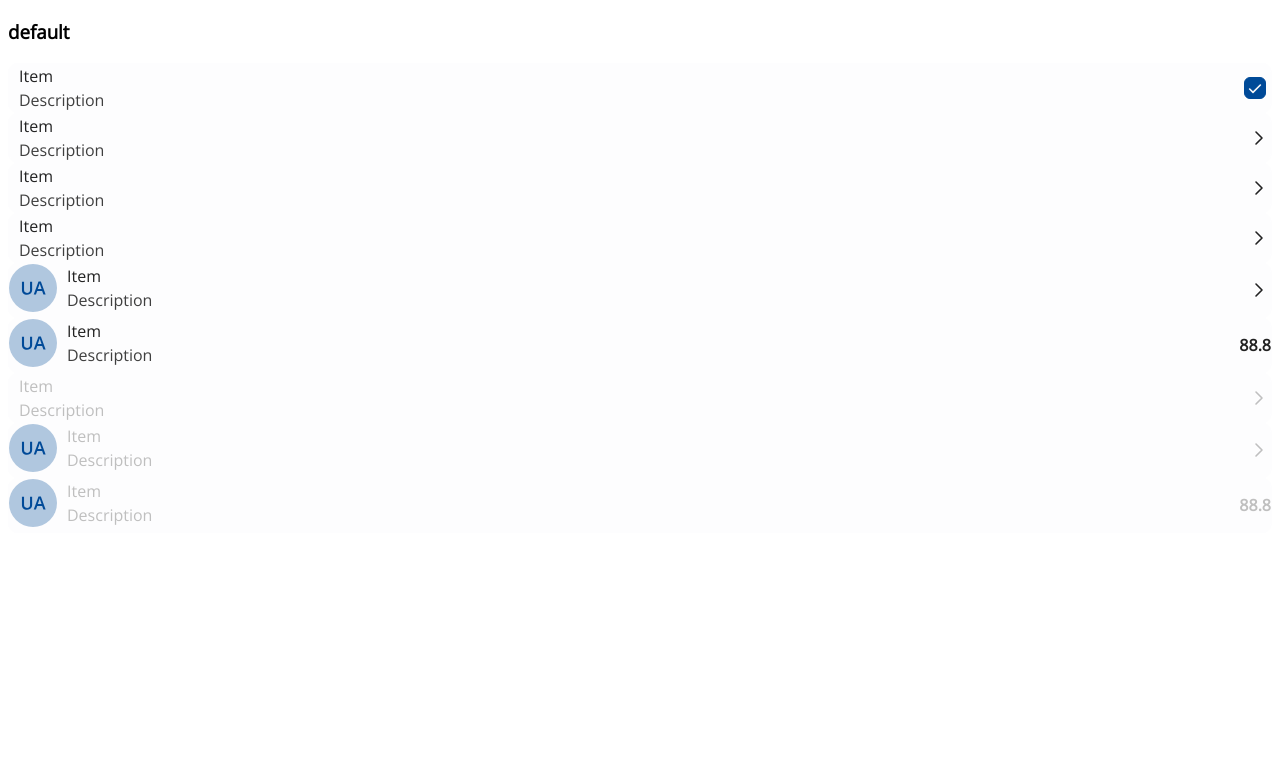
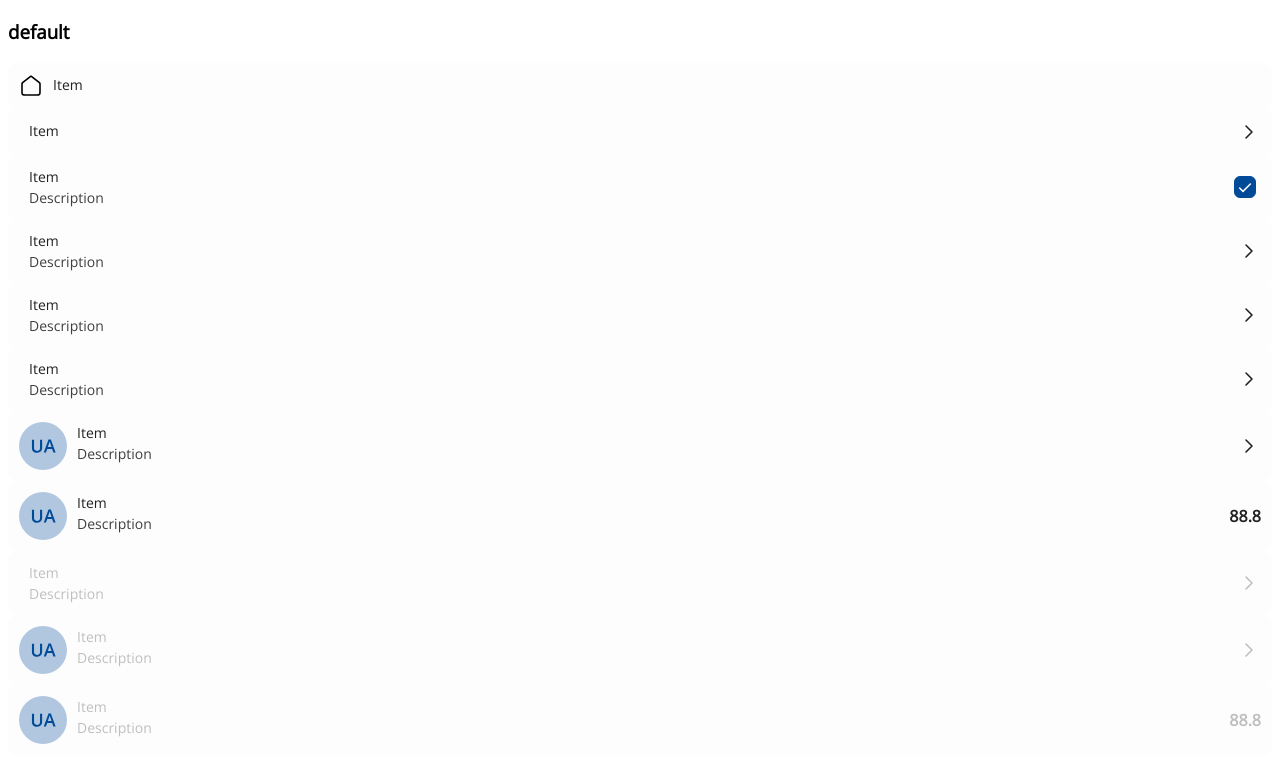
Before and after one commit to CesarSustaita/uaslp-ui-kit, a website built with Vite: page src/link-page/list.html in a window 1280 px wide. Shown: the part 97-860 px from the top of the page. Before the commit the page ends 800 px from the top, so only its background shows below. Built offline with nearby package versions, Linux system fonts and the light colour scheme.

Commit message:
Fix: The align-self: stretch was implemented in first-element

```diff
--- a/src/components/ui-list.js
+++ b/src/components/ui-list.js
@@ -15,7 +15,6 @@ export class UIList extends LitElement {
 
     .list-container {
         display: flex;
-        dis
         padding: 10px;
         flex-direction: row;
         align-items: flex-start;
@@ -24,6 +23,7 @@ export class UIList extends LitElement {
         border-radius: 10px;
         border: 1px solid var(--background-background-component);
         background: var(--background-background-component);
+        -webkit-tap-highlight-color: transparent;
     }
 
     .list-container:not([disabled]):hover {
@@ -39,10 +39,11 @@ export class UIList extends LitElement {
         flex-direction: column;
         width: 100%;
         font-family: "Open Sans";
-        font-size: 16px;
+        font-size: 14px;
         font-style: normal;
         font-weight: 400;
         line-height: 150%; /* 24px */
+        border: 0px solid black;
 
     }
 
@@ -69,6 +70,13 @@ export class UIList extends LitElement {
         stroke: var(--text-default-disabled);
     }
 
+    .first-element {
+        display: flex;
+        justify-content: center;
+        align-items: center;
+        align-self: stretch;
+    }
+
     .end-element {
         display: flex;
         justify-content: center;
@@ -81,6 +89,10 @@ export class UIList extends LitElement {
     :host([disabled]) ::slotted(span[slot="end-element"]) {
         color: var(--text-default-disabled) !important;
         stroke: var(--text-default-disabled) !important;
+    }
+
+    ::slotted([slot="start-element"]) svg {
+        color: var(--text-default-default);
     }
 
     ::slotted([slot="end-element"]) svg {
@@ -118,11 +130,11 @@ export class UIList extends LitElement {
         super();
 
         this.text= 'List Item';
-        this.description= 'Description';
+        this.description= '';
         this.disabled = false;
 
          if (!this.id) {
-            this.id = 'card-' + Math.random().toString(36).substring(2, 9);
+            this.id = 'list-' + Math.random().toString(36).substring(2, 9);
         }
     }
 
@@ -130,7 +142,7 @@ export class UIList extends LitElement {
     render() {
 
         return html `
-           <div class="list-container" @click=${this.handleItemClick}>
+           <div class="list-container" @click=${this.handleItemClick} ?disabled=${this.disabled}>
             <div class="first-element">
                 <slot name="start-element"></slot>
             </div>
--- a/src/link-page/list.html
+++ b/src/link-page/list.html
@@ -14,6 +14,17 @@
 
     <h3>default</h3>
 
+    <ui-list text="Item" >
+        <svg slot="start-element" width="24" height="24" viewBox="0 0 24 24" fill="none">
+            <path d="M3 10.5651C3 9.9907 3 9.70352 3.07403 9.43905C3.1396 9.20478 3.24737 8.98444 3.39203 8.78886C3.55534 8.56806 3.78202 8.39175 4.23539 8.03912L11.0177 2.764C11.369 2.49075 11.5447 2.35412 11.7387 2.3016C11.9098 2.25526 12.0902 2.25526 12.2613 2.3016C12.4553 2.35412 12.631 2.49075 12.9823 2.764L19.7646 8.03913C20.218 8.39175 20.4447 8.56806 20.608 8.78886C20.7526 8.98444 20.8604 9.20478 20.926 9.43905C21 9.70352 21 9.9907 21 10.5651V17.8C21 18.9201 21 19.4801 20.782 19.908C20.5903 20.2843 20.2843 20.5903 19.908 20.782C19.4802 21 18.9201 21 17.8 21H6.2C5.07989 21 4.51984 21 4.09202 20.782C3.71569 20.5903 3.40973 20.2843 3.21799 19.908C3 19.4801 3 18.9201 3 17.8V10.5651Z" stroke="currentColor" stroke-width="1.6" stroke-linecap="round" stroke-linejoin="round"/>
+        </svg>
+    </ui-list>
+
+    <ui-list text="Item" >
+        <svg slot="end-element" width="24" height="24" viewBox="0 0 24 24" fill="none" xmlns="http://www.w3.org/2000/svg">
+            <path d="M9 18L15 12L9 6" stroke="currentColor" stroke-width="1.6" stroke-linecap="round" stroke-linejoin="round"/>
+        </svg>
+    </ui-list>
 
     <ui-list text="Item" description="Description">
         <ui-checkbox slot="end-element" id="c1" active></ui-checkbox>
```
